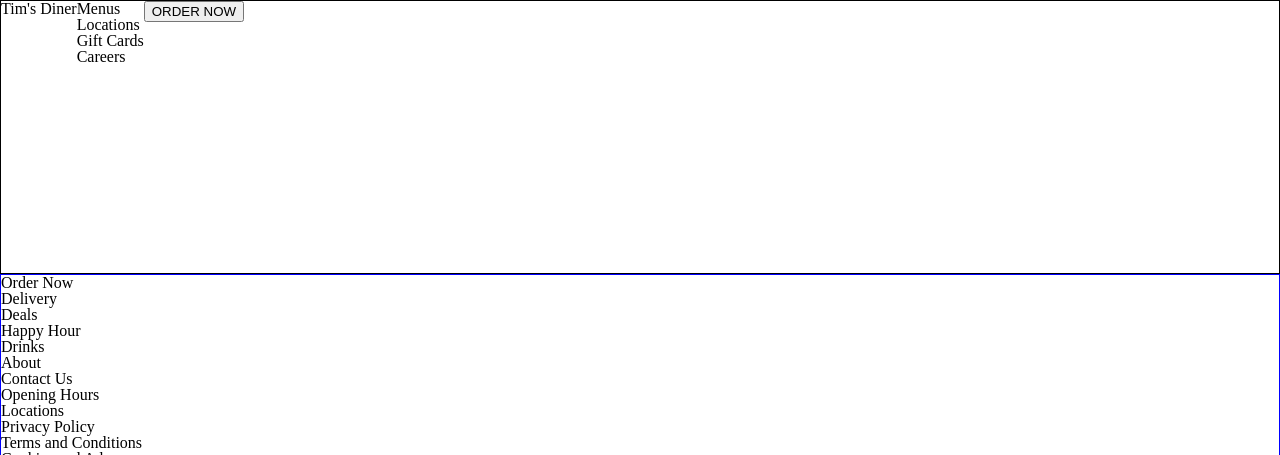
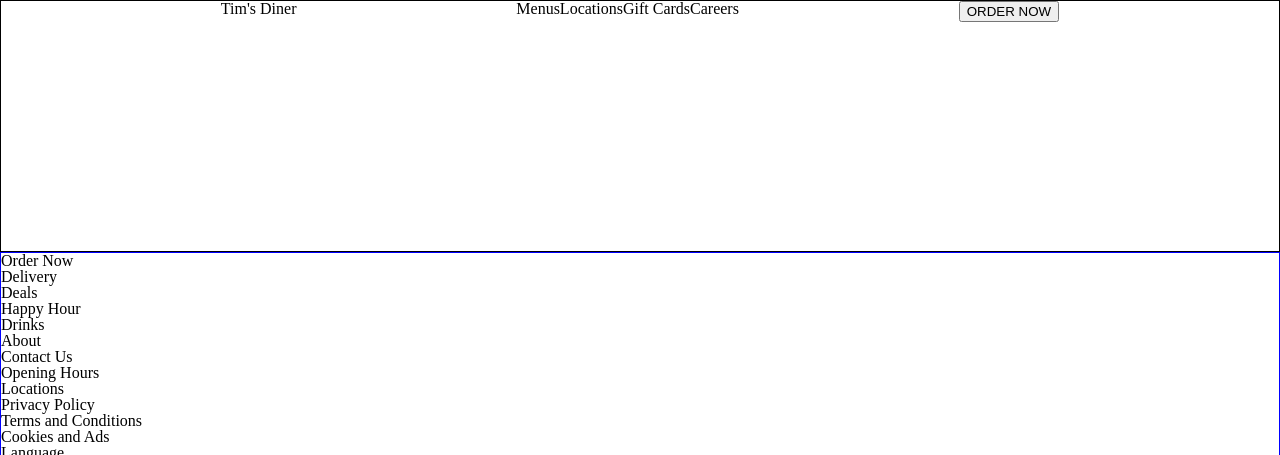
Before and after one commit to cstim240/restaurant_page, a website built with webpack: page dist/index.html in a window 1280 px wide. Shown: the top 455 px of the page. Built offline with Linux system fonts and the light colour scheme.

```diff
--- a/src/style.css
+++ b/src/style.css
@@ -63,6 +63,12 @@
 .header {
 	border: 1px solid;
 	display: flex;
+	justify-content: space-evenly;
+}
+
+.header_menu {
+	display: flex;
+	justify-content: space-evenly;
 }
 
 .main_sec_container {
```
Also changed, not shown: dist/bundle.js.
